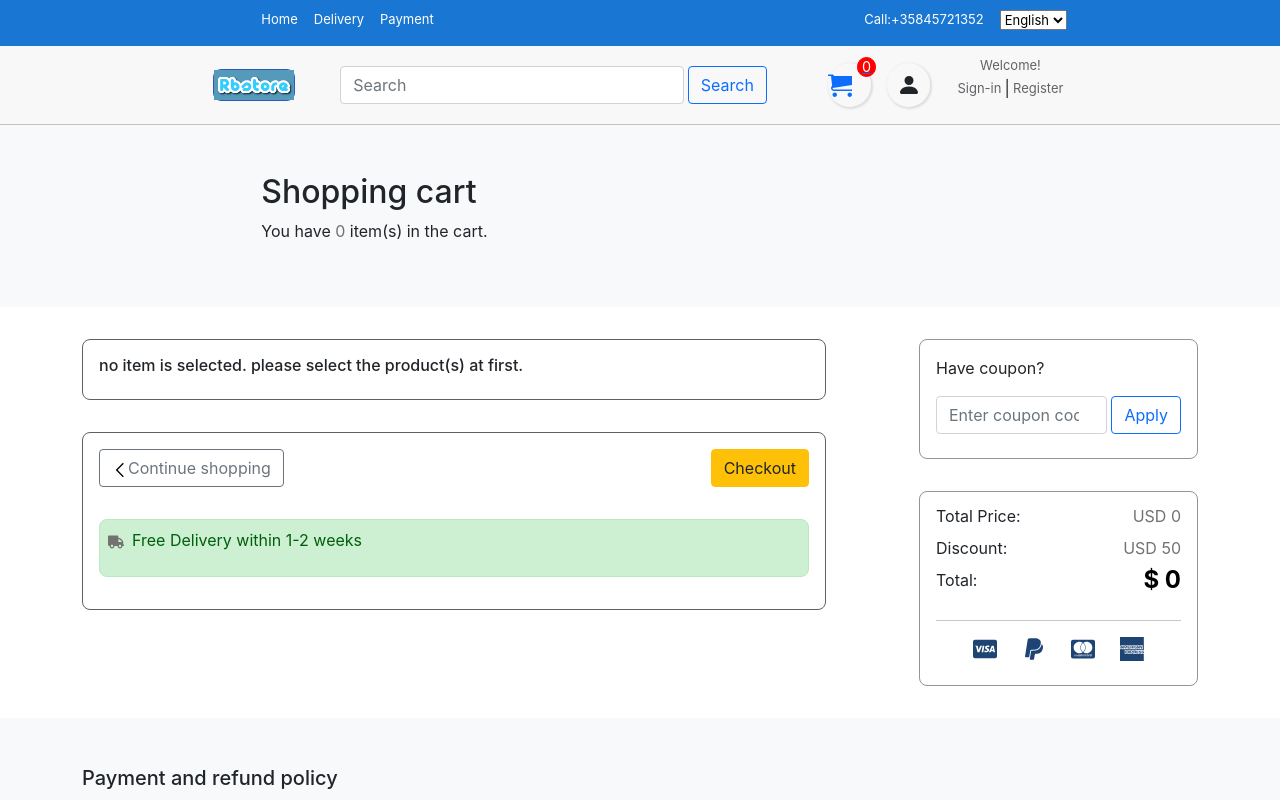
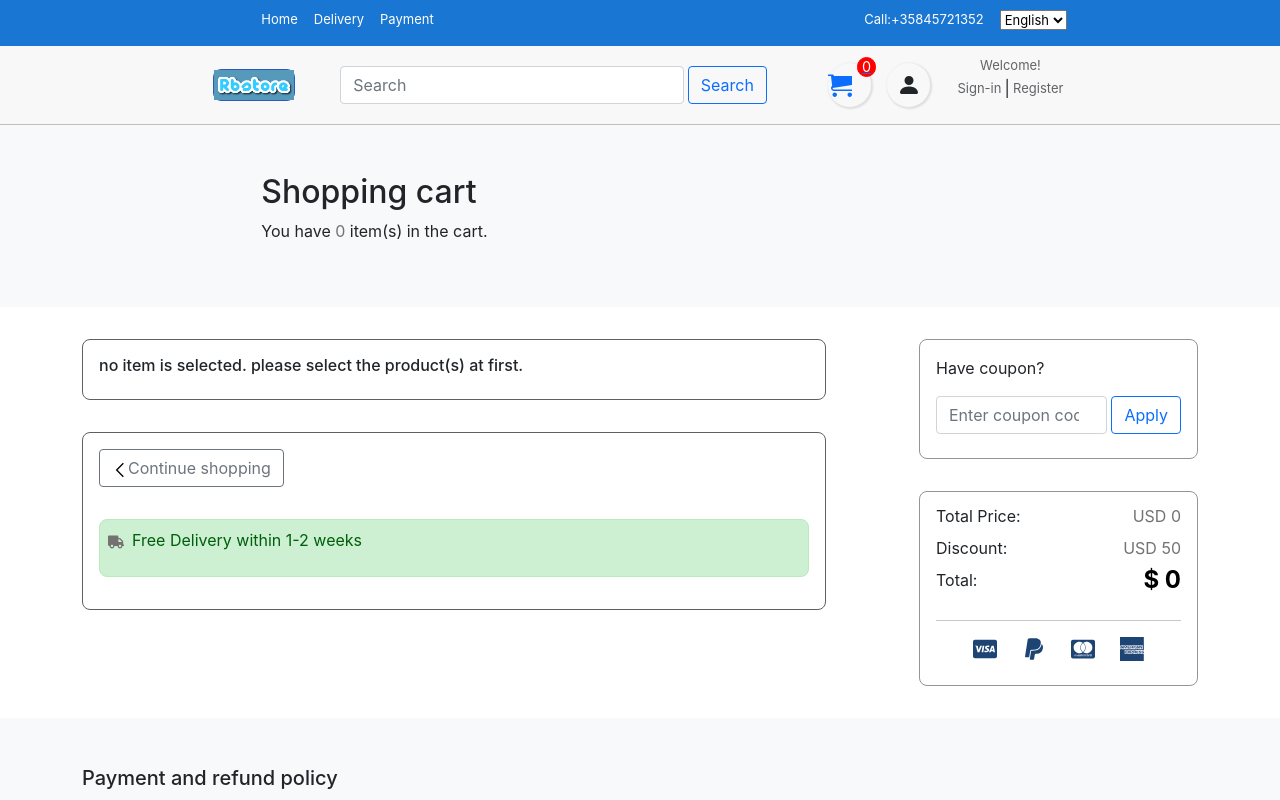
Before and after one commit to rohbdn07/e-commerceApp-React-redux, a React (Create React App) app in the folder e-commerce-website/frontend/: page /shopping-cart in a window 1280 px wide. Shown: the top 800 px of the page. Built offline with nearby package versions, Linux system fonts and the light colour scheme.

Commit message:
checkout button appear if no loading and have products in list

```diff
--- a/e-commerce-website/frontend/src/Components/MakePurchase/Purchase.js
+++ b/e-commerce-website/frontend/src/Components/MakePurchase/Purchase.js
@@ -12,8 +12,14 @@ export default function Purchase() {
   const [loading, setLoading] = useState(false);
 
   const checkout = async () => {
+    // if (selectedItems.length < 0) {
+    //   alert("please select item at first");
+    //   return;
+    // }
+    console.log("the selected item are", selectedItems);
     try {
       setLoading(true);
+
       const { data } = await axiosInstance.post(
         "/api/create-checkout-session",
         { dataFromClient: selectedItems }
@@ -24,9 +30,10 @@ export default function Purchase() {
       if (!loading && data.url) {
         window.location = data.url;
       }
+      localStorage.removeItem("selectedProduct");
     } catch (error) {
-      console.log("there is an error", error);
-      alert("there is an error"); //TODO: change this to react tostify to alert the User
+      // console.log("there is an error", data.error);
+      alert("there is an error", error); //TODO: change this to react tostify to alert the User
     }
   };
 
@@ -46,15 +53,20 @@ export default function Purchase() {
           </div>
           <div className="purchase_right">
             {!loading ? (
-              <button onClick={checkout} className="btn btn-warning text-dark">
+              <button
+                onClick={checkout}
+                className={
+                  selectedItems.length <= 0
+                    ? "visually-hidden"
+                    : "btn btn-warning"
+                }
+              >
                 Checkout
               </button>
             ) : (
-              <span
-                className="spinner-border text-primary spinner-border-sm"
-                role="status"
-                aria-hidden="true"
-              ></span>
+              <div class="spinner-border text-primary" role="status">
+                <span class="visually-hidden">Loading...</span>
+              </div>
             )}
           </div>
         </div>
```
